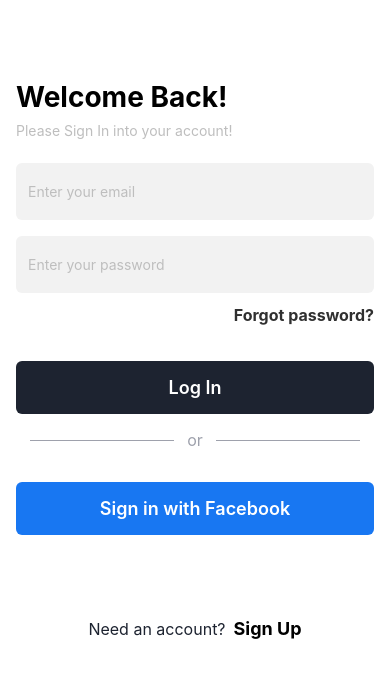
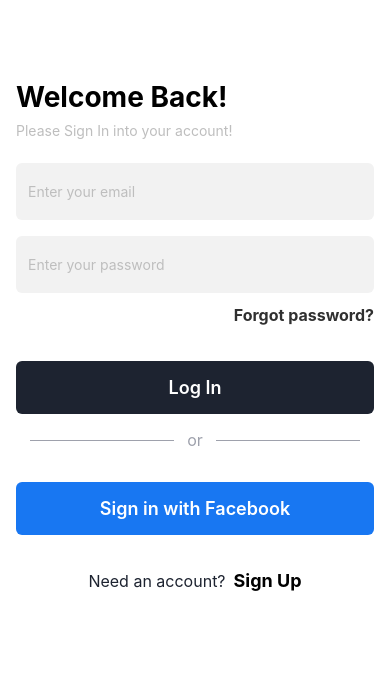
Before and after one commit to ellaboevans/InteliTech-React-Native-Mobile-App, a React Native app: screen /login in a window 390 px wide. Shown: the top 678 px of the page. Built offline with nearby package versions, Linux system fonts and the light colour scheme; no server answers.

Commit message:
Fix footer margin

```diff
--- a/screens/LoginScreen.js
+++ b/screens/LoginScreen.js
@@ -95,7 +95,7 @@
               Sign in with Facebook
             </Text>
           </TouchableOpacity>
-          <View className="mt-20 flex-row items-center justify-center space-x-2">
+          <View className="mt-8 flex-row items-center justify-center space-x-2">
             <Text className="text-center   text-[#1D2330] text-[16px]">
               Need an account?
             </Text>
```
